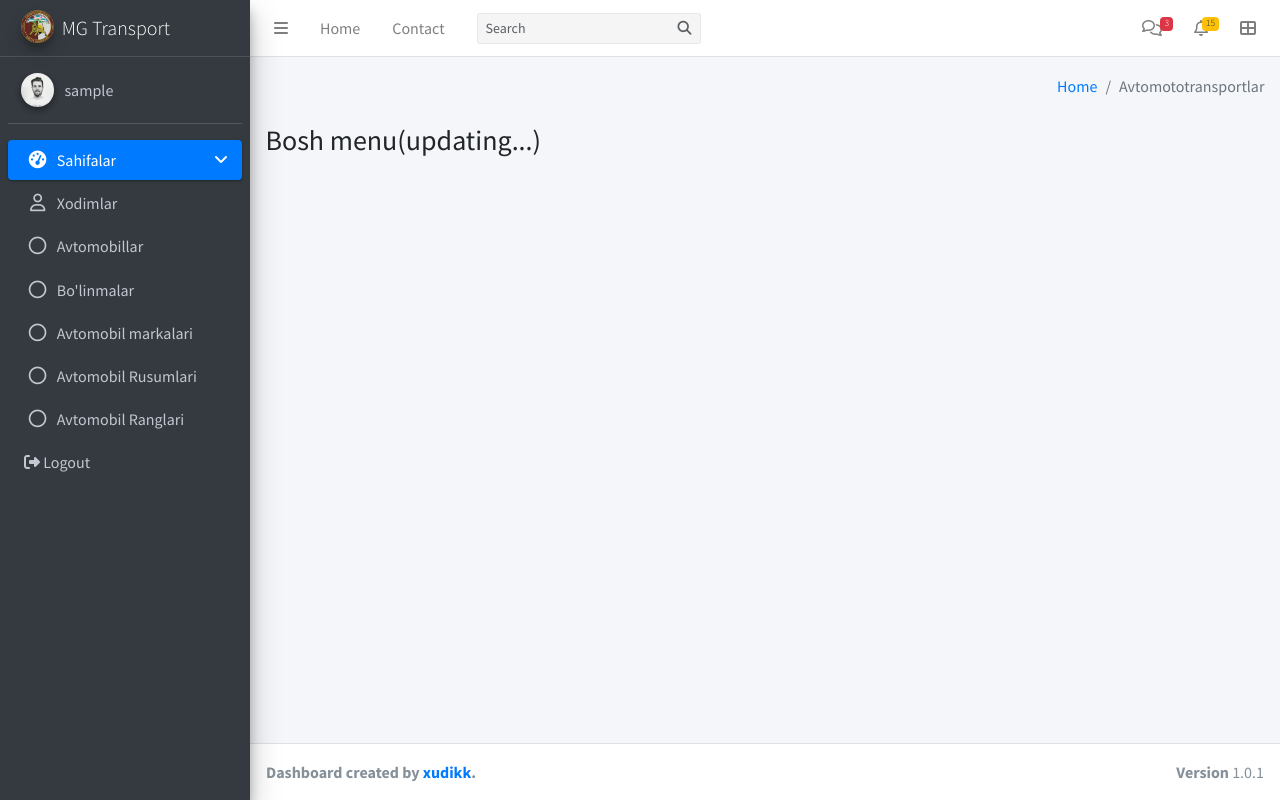
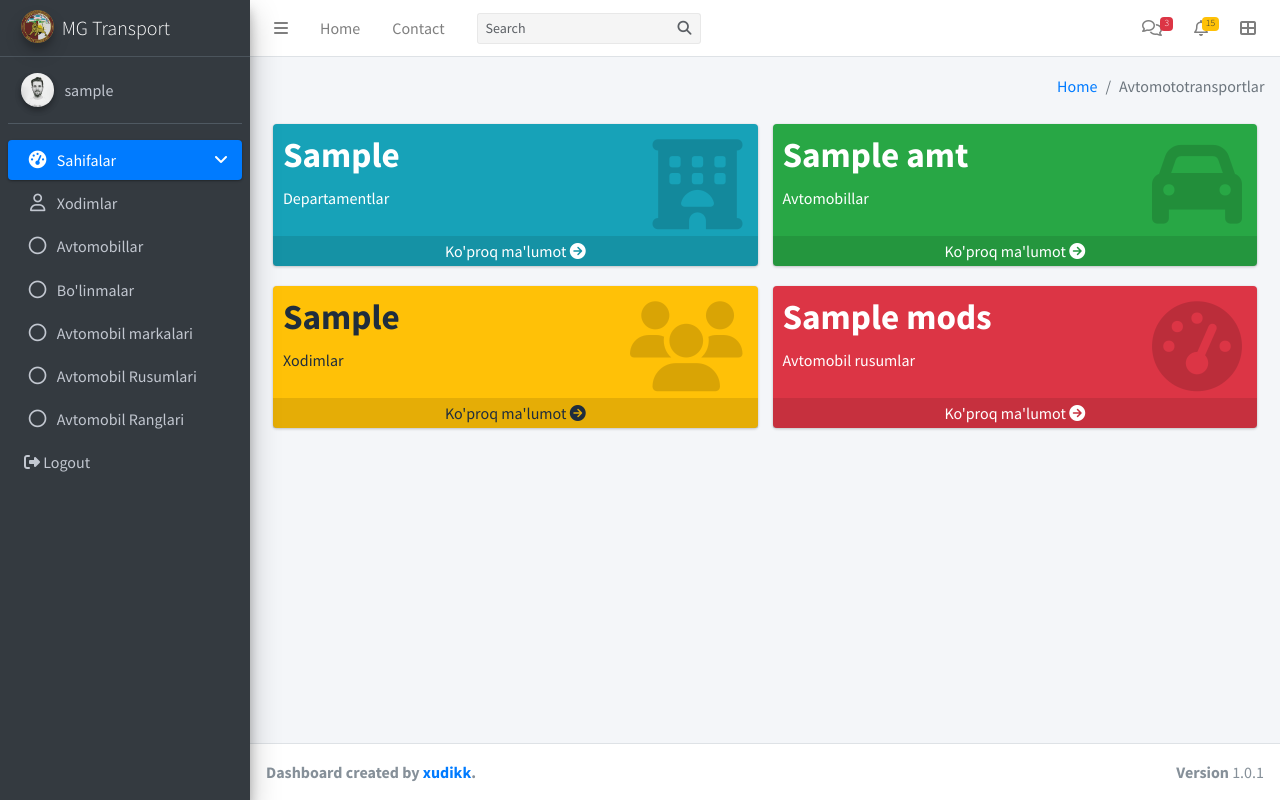
Before and after one commit to xudikk/mg-transport, a Django app: template templates/pages/index.html in a window 1280 px wide. Run offline with Django 4.2, Linux system fonts and the light colour scheme; a user stored in the database is signed in; tables that the repository leaves empty hold one stand-in row (values such as "Sample post"); the template is opened without the code that fills it: values that come from a table or form of the project are taken from there, most other values are stand-ins (such as "Sample title", 1, 10 or a date in 2020); parts of the project's set-up code (start-up, migrations or seed data) failed here and were passed over; some libraries are stand-ins or nearby versions.

Commit message:
some fixtures superuser main menu added

```diff
--- a/core/dashboard/acrud.py
+++ b/core/dashboard/acrud.py
@@ -2,7 +2,7 @@ from django.conf import settings
 from django.contrib.auth.decorators import login_required
 from django.core.paginator import Paginator
 from django.shortcuts import render, redirect
-from core.models import Department, User, UserDepartment, AutoMotoTransportModel, AutoMotoTransport
+from core.models import Department, User, AutoMotoTransportModel, AutoMotoTransport
 from core.forms import *
 
 
--- a/core/models/__init__.py
+++ b/core/models/__init__.py
@@ -1,4 +1,4 @@
 from .user import User
 from .token import Token, Otp, ExpiredToken
-from .department import Department, UserDepartment
+from .department import Department
 from .auto import AutoMotoTransportColor, AutoMotoTransportModel, AutoBrand, AutoMotoTransport
--- a/core/models/department.py
+++ b/core/models/department.py
@@ -3,8 +3,6 @@ from django.utils.translation import gettext_lazy as _
 from phonenumber_field.modelfields import PhoneNumberField
 
 from base.db import TimeStampedModel
-
-from core.models import User
 
 
 class Department(TimeStampedModel):
@@ -34,8 +32,3 @@ class Department(TimeStampedModel):
 
     def __str__(self):
         return f"{self.get_type_display()} - {self.name}"
-
-
-class UserDepartment(models.Model):
-    department = models.ForeignKey(Department, on_delete=models.CASCADE)
-    user = models.ForeignKey(User, on_delete=models.CASCADE, limit_choices_to={"user_type": 2})
--- a/core/models/user.py
+++ b/core/models/user.py
@@ -13,6 +13,7 @@ from django.utils.translation import gettext_lazy as _
 from django.contrib.auth.base_user import BaseUserManager
 
 from common.models import Region
+from core.models.department import Department
 
 
 class CustomUserManager(BaseUserManager):
@@ -43,8 +44,7 @@ class User(AbstractBaseUser, PermissionsMixin):
         (2, "Admin"),
     ])  # user type
 
-    region = models.ForeignKey(Region, on_delete=models.CASCADE, verbose_name=_("Tegishli Viloyat"),
-                               related_name="user_region")
+    depart = models.ForeignKey(Department, verbose_name="User Departamenti", on_delete=models.SET_NULL, null=True, blank=True)
 
     created = models.DateTimeField(auto_now_add=True, auto_now=False, null=True, editable=False)
     updated = models.DateTimeField(auto_now_add=False, auto_now=True, null=True)
--- a/src/cprosessor.py
+++ b/src/cprosessor.py
@@ -10,3 +10,16 @@ def main(requests):
     return {
         "app_name": settings.APP_NAME
     }
+
+
+def ut(request):
+    if request.user.is_anonymous:
+        return {}
+    utypes = {
+        1: ['partials/superuser.html'],
+        2: ['partials/user.html']
+    }.get(request.user.ut, ['partials/user.html'])
+
+    return {
+        "ut_html": utypes
+    }
--- a/src/settings.py
+++ b/src/settings.py
@@ -63,6 +63,7 @@ TEMPLATES = [
         'OPTIONS': {
             'context_processors': [
                 'src.cprosessor.main',
+                'src.cprosessor.ut',
                 'django.template.context_processors.debug',
                 'django.template.context_processors.request',
                 'django.contrib.auth.context_processors.auth',
--- a/templates/pages/index.html
+++ b/templates/pages/index.html
@@ -4,6 +4,6 @@
 {% block pagetitle %}Avtomototransportlar{% endblock %}
 {% block content %}
 
-    <h3>Bosh menu(updating...)</h3>
+    {% include ut_html.0 %}
 
 {% endblock %}
--- /dev/null
+++ b/templates/partials/superuser.html
@@ -0,0 +1,84 @@
+
+
+
+    <!-- Main content -->
+    <section class="content">
+      <div class="container-fluid">
+        <!-- Small boxes (Stat box) -->
+        <div class="row">
+          <div class="col-lg-6 col-6">
+            <!-- small box -->
+            <div class="small-box bg-info">
+              <div class="inner">
+                <h3>{{ cnts.dp }}</h3>
+
+                <p>Departamentlar</p>
+              </div>
+              <div class="icon">
+                <i class="fa-solid fa-hotel"></i>
+              </div>
+              <a href="{% url 'dashboard-auto-list' key='departs' %}" class="small-box-footer">Ko'proq ma'lumot  <i class="fas fa-arrow-circle-right"></i></a>
+            </div>
+          </div>
+          <!-- ./col -->
+          <div class="col-lg-6 col-6">
+            <!-- small box -->
+            <div class="small-box bg-success">
+              <div class="inner">
+                <h3>{{ cnts.amt }}</h3>
+
+                <p>Avtomobillar</p>
+              </div>
+              <div class="icon">
+                <i class="fa-solid fa-car"></i>
+              </div>
+              <a href="{% url 'dashboard-auto-list' key='transport' %}" class="small-box-footer">Ko'proq ma'lumot  <i class="fas fa-arrow-circle-right"></i></a>
+            </div>
+          </div>
+          <!-- ./col -->
+          <div class="col-lg-6 col-6">
+            <!-- small box -->
+            <div class="small-box bg-warning">
+              <div class="inner">
+                <h3>{{ cnts.cu }}</h3>
+
+                <p>Xodimlar</p>
+              </div>
+              <div class="icon">
+                <i class="fa-solid fa-users"></i>
+              </div>
+              <a href="" class="small-box-footer">Ko'proq ma'lumot <i class="fas fa-arrow-circle-right"></i></a>
+            </div>
+          </div>
+          <!-- ./col -->
+          <div class="col-lg-6 col-6">
+            <!-- small box -->
+            <div class="small-box bg-danger">
+              <div class="inner">
+                <h3>{{ cnts.mods }}</h3>
+
+                <p>Avtomobil rusumlar</p>
+              </div>
+              <div class="icon">
+                <i class="fa-solid fa-gauge-high"></i>
+              </div>
+              <a href="{% url 'dashboard-auto-list' key='amodel' %}" class="small-box-footer">Ko'proq ma'lumot  <i class="fas fa-arrow-circle-right"></i></a>
+            </div>
+          </div>
+          <!-- ./col -->
+        </div>
+        <!-- /.row -->
+        <!-- Main row -->
+        <div class="row">
+          <!-- Left col -->
+          <section class="col-lg-7 connectedSortable">
+            <!-- Custom tabs (Charts with tabs)-->
+
+            <!-- /.card -->
+          </section>
+          <!-- right col -->
+        </div>
+        <!-- /.row (main row) -->
+      </div><!-- /.container-fluid -->
+    </section>
+    <!-- /.content -->
```
Also changed, not shown: base/helper.py (+24 -0 lines), core/dashboard/view.py (+8 -1 lines), templates/partials/user.html (added).
